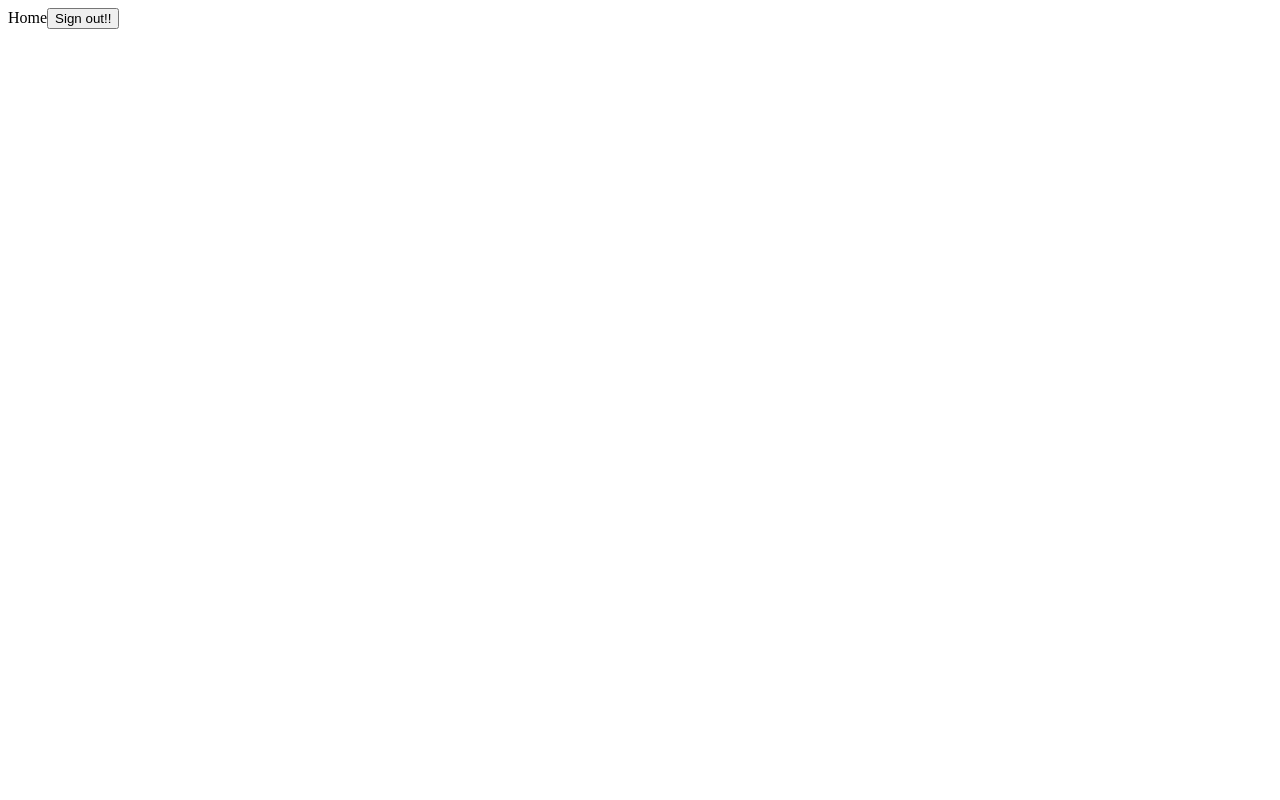
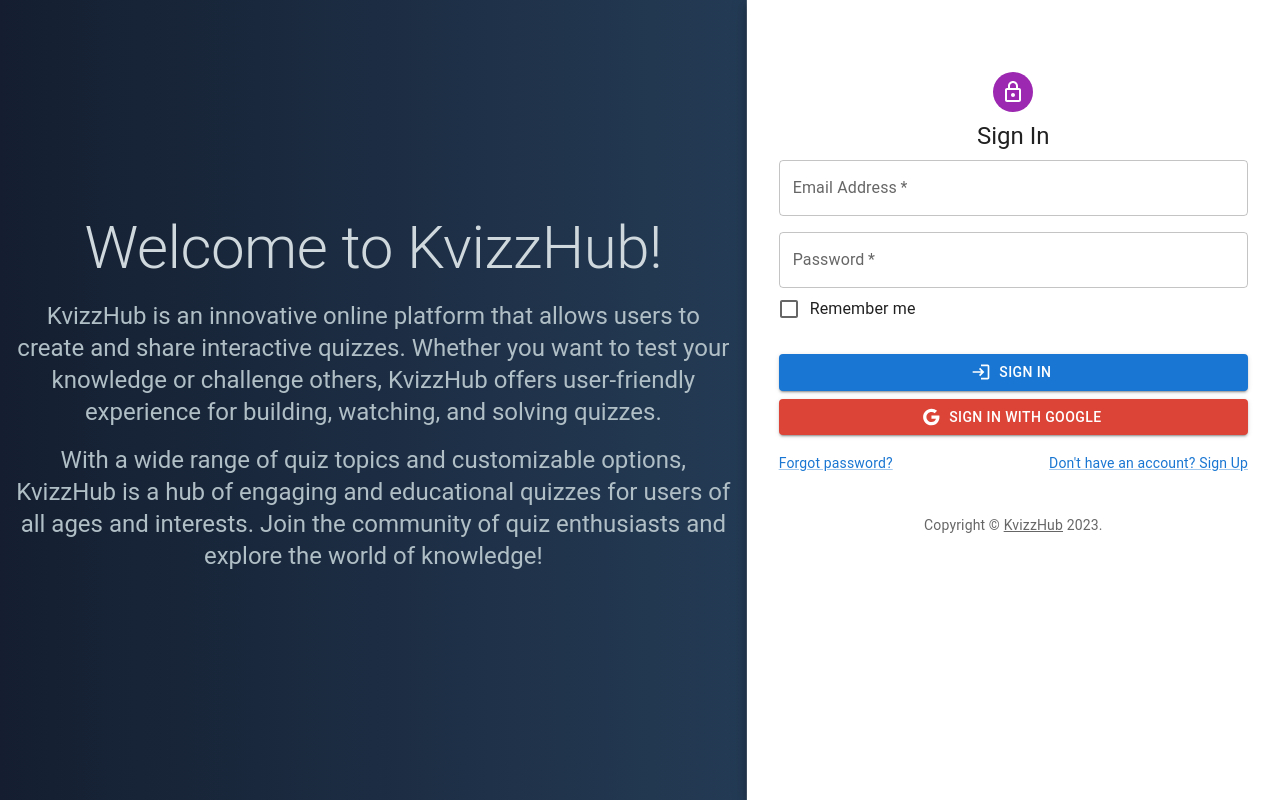
Before and after one commit to akabesir/kvizz-hub, a React (Vite) app: page /login in a window 1280 px wide. Before the commit this address led to /. Built offline with nearby package versions, Linux system fonts and the light colour scheme; no server answers.

Commit message:
Fix sign out issue

```diff
--- a/src/App.tsx
+++ b/src/App.tsx
@@ -1,11 +1,10 @@
-
-import React from 'react'
-import {Routes,Route,Router} from 'react-router-dom'
-import SignInSide from './pages/Login'
-import SignUpSide from './pages/Signup'
-import Home from './pages/Home'
-import { AuthProvider } from './contexts/AuthContext'
-import { createTheme, ThemeProvider } from '@mui/material/styles';
+import React from "react";
+import { Routes, Route, Router } from "react-router-dom";
+import SignInSide from "./pages/Login";
+import SignUpSide from "./pages/Signup";
+import Home from "./pages/Home";
+import { AuthProvider } from "./contexts/AuthContext";
+import { createTheme, ThemeProvider } from "@mui/material/styles";
 function App() {
   const theme = createTheme();
   return (
@@ -13,16 +12,14 @@ function App() {
       <ThemeProvider theme={theme}>
         <AuthProvider>
           <Routes>
-
-        <Route path="/" element={<Home></Home>}/>
-        <Route path='/login' element={<SignInSide/>}></Route>
-        <Route path='/signup' element={<SignUpSide/>}></Route>
-
+            <Route path="/" element={<Home />} />
+            <Route path="/login" element={<SignInSide />} />
+            <Route path="/signup" element={<SignUpSide />} />
           </Routes>
         </AuthProvider>
       </ThemeProvider>
     </div>
-  )
+  );
 }
 
-export default App
+export default App;
--- a/src/contexts/AuthContext.tsx
+++ b/src/contexts/AuthContext.tsx
@@ -1,33 +1,30 @@
-import React, { useContext, useState, useEffect } from "react"
+import React, { useContext, useState, useEffect } from "react";
 
-import { auth } from "../firebase/firebase"
-import { useNavigate } from "react-router-dom"
+import { auth } from "../firebase/firebase";
+import { useNavigate } from "react-router-dom";
 
+const AuthContext = React.createContext(null);
 
-const AuthContext = React.createContext(null)
-
-export function useAuth() { return useContext(AuthContext) }
+export function useAuth() {
+  return useContext(AuthContext);
+}
 
 export function AuthProvider({ children }) {
-  const [loading, setLoading] = useState(true)
-  const [user, setUser] = useState(null)
-  const history = useNavigate()
+  const [loading, setLoading] = useState(true);
+  const [user, setUser] = useState(null);
 
   useEffect(() => {
-    auth.onAuthStateChanged(user => {
-      setUser(user)
-      setLoading(false)
-      history('/')
-    })
-  }, [user, history])
+    auth.onAuthStateChanged((user) => {
+      setUser(user);
+      setLoading(false);
+    });
+  }, [user]);
 
-  const value = { user }
+  const value = { user };
 
   return (
-
     <AuthContext.Provider value={value}>
       {!loading && children}
     </AuthContext.Provider>
-
-  )
+  );
 }
--- a/src/pages/Home.tsx
+++ b/src/pages/Home.tsx
@@ -1,25 +1,28 @@
-import React, { useEffect } from 'react'
-import { auth } from '../firebase/firebase';
-import { signOut } from 'firebase/auth';
-import { useNavigate } from 'react-router-dom';
+import React, { useEffect } from "react";
+import { signOut, getAuth } from "firebase/auth";
+import { useNavigate } from "react-router-dom";
 
 const Home = () => {
+  const auth = getAuth();
 
-  const navigate = useNavigate()
   return (
     <div>
       Home
-      <button onClick={()=>{
-            signOut(auth)
+      <button
+        onClick={() => {
+          auth
+            .signOut()
             .then(() => {
               console.log("sign out successful");
-              navigate('/login')
+              window.location.href = "/login";
             })
             .catch((error) => console.log(error));
+        }}
+      >
+        Sign out!!
+      </button>
+    </div>
+  );
+};
 
-      }} >Sign out!!</button>
-    </div>
-  )
-}
-
-export default Home
+export default Home;
--- a/src/pages/Login.tsx
+++ b/src/pages/Login.tsx
@@ -1,44 +1,54 @@
-import * as React from 'react';
-import Avatar from '@mui/material/Avatar';
-import Button from '@mui/material/Button';
-import CssBaseline from '@mui/material/CssBaseline';
-import TextField from '@mui/material/TextField';
-import FormControlLabel from '@mui/material/FormControlLabel';
-import Checkbox from '@mui/material/Checkbox';
-import Link from '@mui/material/Link';
-import Paper from '@mui/material/Paper';
-import Box from '@mui/material/Box';
-import Grid from '@mui/material/Grid';
-import LockOutlinedIcon from '@mui/icons-material/LockOutlined';
-import Typography from '@mui/material/Typography';
+import * as React from "react";
+import Avatar from "@mui/material/Avatar";
+import Button from "@mui/material/Button";
+import CssBaseline from "@mui/material/CssBaseline";
+import TextField from "@mui/material/TextField";
+import FormControlLabel from "@mui/material/FormControlLabel";
+import Checkbox from "@mui/material/Checkbox";
+import Link from "@mui/material/Link";
+import Paper from "@mui/material/Paper";
+import Box from "@mui/material/Box";
+import Grid from "@mui/material/Grid";
+import LockOutlinedIcon from "@mui/icons-material/LockOutlined";
+import Typography from "@mui/material/Typography";
 import GoogleIcon from "@mui/icons-material/Google";
-import LoginIcon from '@mui/icons-material/Login';
-import { createTheme, ThemeProvider } from '@mui/material/styles';
-import { GoogleAuthProvider, signInWithEmailAndPassword, signInWithPopup } from "firebase/auth";
-import { useState } from 'react';
+import LoginIcon from "@mui/icons-material/Login";
+import { createTheme, ThemeProvider } from "@mui/material/styles";
+import {
+  GoogleAuthProvider,
+  signInWithEmailAndPassword,
+  signInWithPopup,
+} from "firebase/auth";
+import { useState } from "react";
 import { auth } from "../firebase/firebase";
 
-import { Copyright } from '../components/Copyright';
-
-
+import { Copyright } from "../components/Copyright";
 
 const theme = createTheme();
 
 export default function SignInSide() {
-  const handleSubmit = (event: React.FormEvent<HTMLFormElement>) => {
-    event.preventDefault();
+  const [email, setEmail] = useState("");
+  const [password, setPassword] = useState("");
 
+  const handleGoogleSignIn = () => {
+    const provider = new GoogleAuthProvider();
+    return signInWithPopup(auth, provider).then(() => {
+      window.location.href = "/";
+    });
   };
 
-  const [email,setEmail] = useState("")
-  const[password,setPassword] = useState("")
+  const handleSubmit = (e: any) => {
+    e.preventDefault();
+    signInWithEmailAndPassword(auth, email, password)
+      .then((userCredentials) => {
+        console.log(userCredentials);
+      })
+      .catch((error) => {
+        console.log(error);
+      });
+  };
 
-  const handleReset=()=>{
-    setEmail("");
-    setPassword("");
-  }
   return (
-
     <Grid container sx={{ height: "100vh" }} className="container">
       <CssBaseline />
 
@@ -61,7 +71,6 @@ export default function SignInSide() {
         >
           <div
             style={{
-
               margin: "0 auto",
               padding: "1rem",
               width: "100%",
@@ -86,8 +95,8 @@ export default function SignInSide() {
                 color="#b0bec5"
               >
                 With a wide range of quiz topics and customizable options,
-                  KvizzHub is a hub of engaging and educational quizzes for
-                  users of all ages and interests. Join the community of quiz
+                KvizzHub is a hub of engaging and educational quizzes for users
+                of all ages and interests. Join the community of quiz
                 enthusiasts and explore the world of knowledge!
               </Typography>
             </div>
@@ -95,7 +104,16 @@ export default function SignInSide() {
         </Box>
       </Grid>
 
-        <Grid item xs={12} sm={12} md={5} component={Paper} elevation={6} square sx={{width:"100%"}}>
+      <Grid
+        item
+        xs={12}
+        sm={12}
+        md={5}
+        component={Paper}
+        elevation={6}
+        square
+        sx={{ width: "100%" }}
+      >
         <Box
           sx={{
             my: 8,
@@ -103,7 +121,6 @@ export default function SignInSide() {
             display: "flex",
             flexDirection: "column",
             alignItems: "center",
-
           }}
         >
           <Avatar sx={{ m: 1, bgcolor: "secondary.main" }}>
@@ -112,15 +129,8 @@ export default function SignInSide() {
           <Typography component="h1" variant="h5">
             Sign In
           </Typography>
-            <Box
-              component="form"
-              noValidate
-              onSubmit={handleSubmit}
-              sx={{ mt: 1 }}
-            >
-
+          <Box component="form" noValidate sx={{ mt: 1 }}>
             <Grid container spacing={2}>
-
               <Grid item xs={12}>
                 <TextField
                   required
@@ -144,7 +154,6 @@ export default function SignInSide() {
                   inputRef={setPassword}
                 />
               </Grid>
-
             </Grid>
 
             <FormControlLabel
@@ -157,16 +166,7 @@ export default function SignInSide() {
               variant="contained"
               startIcon={<LoginIcon />}
               sx={{ mt: 3, mb: 1 }}
-                onClick={(e)=>{
-                  e.preventDefault();
-                  signInWithEmailAndPassword(auth,email,password)
-                  .then((userCredentials) =>{
-                      console.log(userCredentials)
-                  }).catch((error)=>{
-                      console.log(error)
-                  })
-                  handleReset();
-              }}
+              onClick={handleSubmit}
             >
               Sign In
             </Button>
@@ -177,11 +177,7 @@ export default function SignInSide() {
               startIcon={<GoogleIcon />}
               style={{ borderColor: "#DB4437", backgroundColor: "#DB4437" }}
               sx={{ mb: 2 }}
-                onClick={async(e)=>{
-                  e.preventDefault();
-                  const provider = new GoogleAuthProvider();
-                  return signInWithPopup(auth,provider);
-              }}
+              onClick={handleGoogleSignIn}
             >
               Sign In with Google
             </Button>
@@ -202,6 +198,5 @@ export default function SignInSide() {
         </Box>
       </Grid>
     </Grid>
-
   );
 }
```
Also changed, not shown: src/main.tsx (+8 -9 lines). Lines whose indentation alone changed are shown as unchanged.
